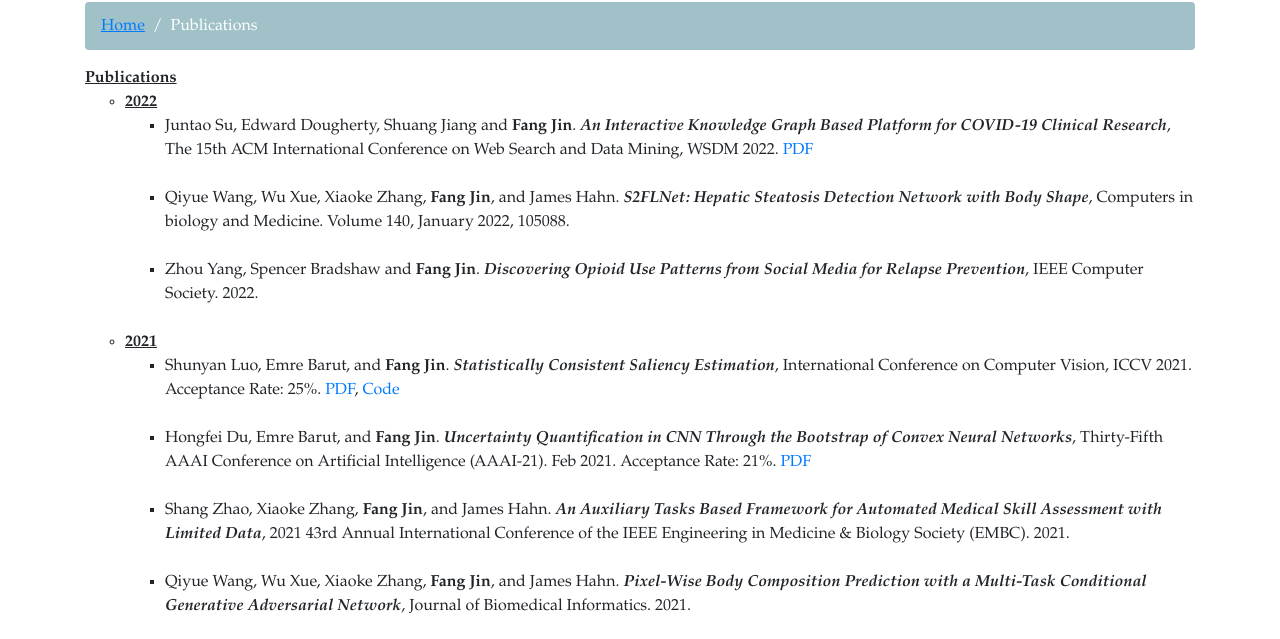
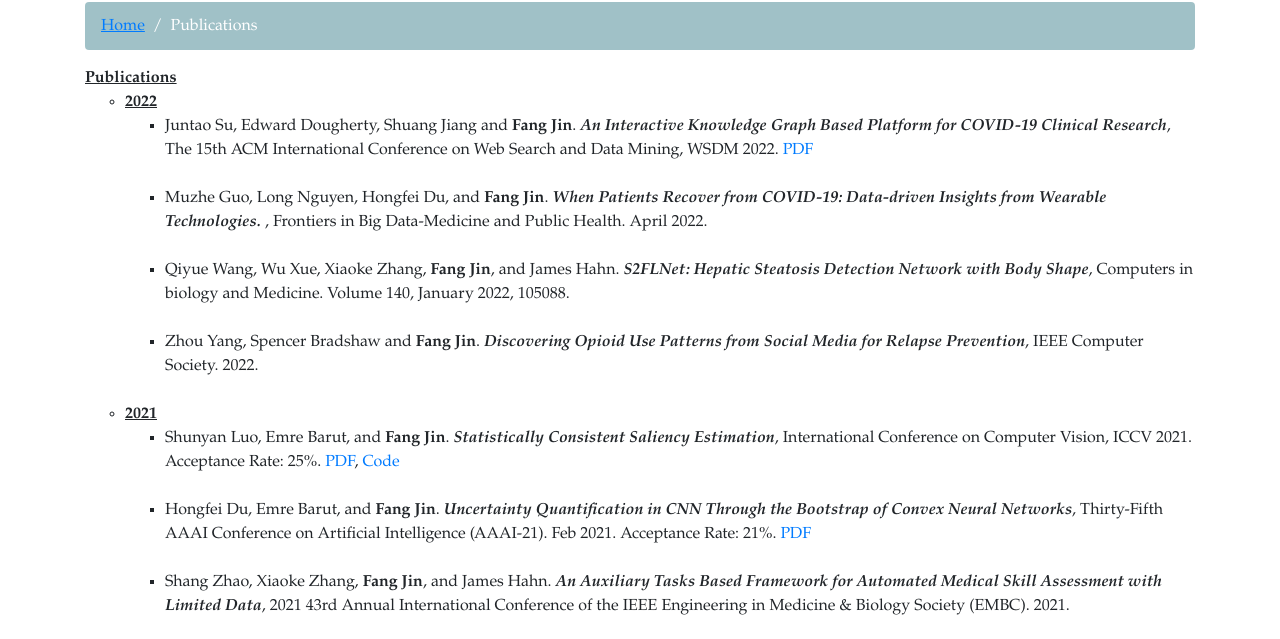
Before and after one commit to fangjin/fangjinlab, a plain HTML site: page publications.html in a window 1280 px wide. Shown: the part 147-786 px from the top of the page. Drawn offline with Linux system fonts and the light colour scheme.

Commit message:
add frontier

```diff
--- a/publications.html
+++ b/publications.html
@@ -116,6 +116,11 @@
 								<b><i>An Interactive Knowledge Graph Based Platform for COVID-19 Clinical Research</i></b>,
 								The 15th ACM International Conference on Web Search and Data Mining, WSDM 2022.<a
 											href="papers/2022WSDM.pdf"> PDF</a>
+								</li>
+								<br>
+								<li>Muzhe Guo, Long Nguyen, Hongfei Du, and <b>Fang Jin</b>.
+								<b><i>When Patients Recover from COVID-19: Data-driven Insights from Wearable Technologies. </i></b>,
+								Frontiers in Big Data-Medicine and Public Health. April 2022.
 								</li>
 								<br>
 								<li>Qiyue Wang, Wu Xue, Xiaoke Zhang, <b>Fang Jin</b>, and James Hahn.
```
